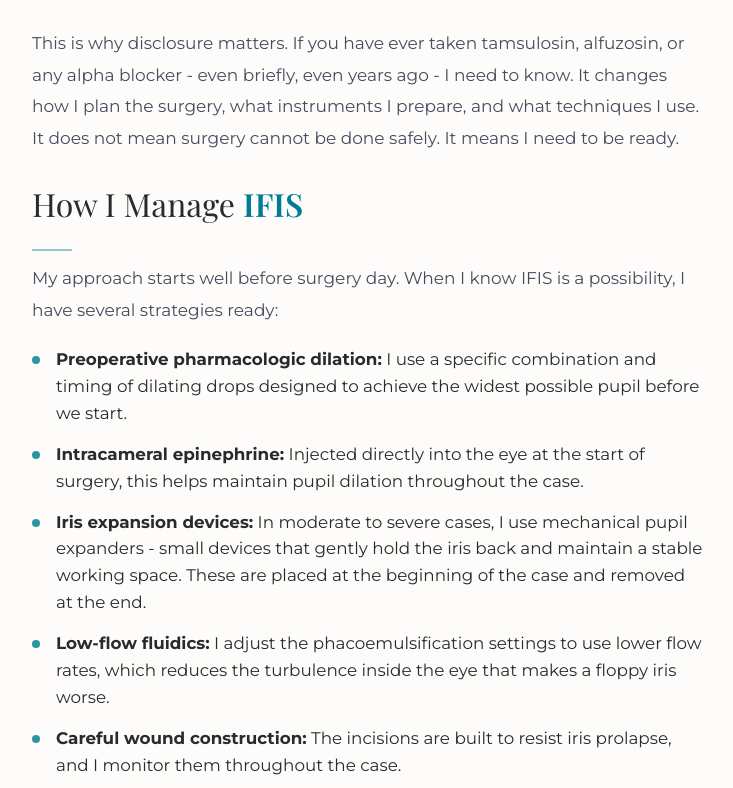
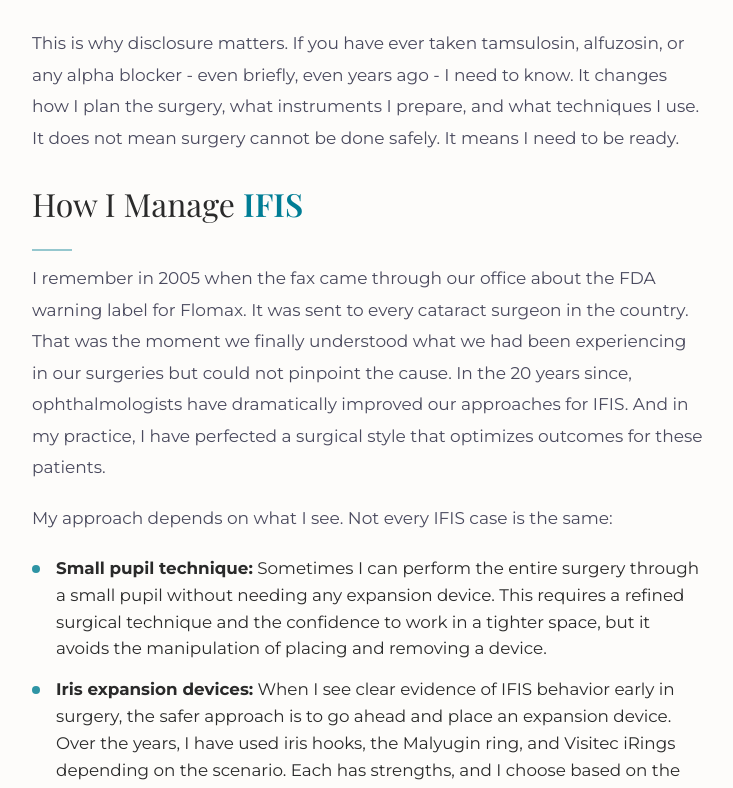
Before and after one commit to drtokuhara/drtokuhara.com, a Next.js app: page /complex-cases/floppy-iris in a window 1280 px wide. Shown: the part 2008-2796 px from the top of the page, without its empty margins (272-1005 px from the left). Built offline with nearby package versions, Linux system fonts and the light colour scheme.

Commit message:
IFIS: 20 years experience, iris hooks/Malyugin/iRings, small pupil technique. PXF: chopping vs divide-and-conquer, segmental rings, staged VR approach

```diff
--- a/app/complex-cases/floppy-iris/page.js
+++ b/app/complex-cases/floppy-iris/page.js
@@ -89,17 +89,20 @@ export default function FloppyIrisPage() {
 
           <h2 className="section-title">How I Manage <strong>IFIS</strong></h2>
           <p className="prose">
-            My approach starts well before surgery day. When I know IFIS is a possibility, I have several strategies ready:
+            I remember in 2005 when the fax came through our office about the FDA warning label for Flomax. It was sent to every cataract surgeon in the country. That was the moment we finally understood what we had been experiencing in our surgeries but could not pinpoint the cause. In the 20 years since, ophthalmologists have dramatically improved our approaches for IFIS. And in my practice, I have perfected a surgical style that optimizes outcomes for these patients.
+          </p>
+          <p className="prose">
+            My approach depends on what I see. Not every IFIS case is the same:
           </p>
           <ul className="content-list">
-            <li><strong>Preoperative pharmacologic dilation:</strong> I use a specific combination and timing of dilating drops designed to achieve the widest possible pupil before we start.</li>
-            <li><strong>Intracameral epinephrine:</strong> Injected directly into the eye at the start of surgery, this helps maintain pupil dilation throughout the case.</li>
-            <li><strong>Iris expansion devices:</strong> In moderate to severe cases, I use mechanical pupil expanders - small devices that gently hold the iris back and maintain a stable working space. These are placed at the beginning of the case and removed at the end.</li>
-            <li><strong>Low-flow fluidics:</strong> I adjust the phacoemulsification settings to use lower flow rates, which reduces the turbulence inside the eye that makes a floppy iris worse.</li>
-            <li><strong>Careful wound construction:</strong> The incisions are built to resist iris prolapse, and I monitor them throughout the case.</li>
+            <li><strong>Small pupil technique:</strong> Sometimes I can perform the entire surgery through a small pupil without needing any expansion device. This requires a refined surgical technique and the confidence to work in a tighter space, but it avoids the manipulation of placing and removing a device.</li>
+            <li><strong>Iris expansion devices:</strong> When I see clear evidence of IFIS behavior early in surgery, the safer approach is to go ahead and place an expansion device. Over the years, I have used iris hooks, the Malyugin ring, and Visitec iRings depending on the scenario. Each has strengths, and I choose based on the specific anatomy and behavior of the iris.</li>
+            <li><strong>Intracameral epinephrine:</strong> Injected directly into the eye at the start of surgery to help maintain pupil dilation throughout the case.</li>
+            <li><strong>Low-flow fluidics:</strong> I adjust the phacoemulsification settings to reduce turbulence inside the eye that makes a floppy iris worse.</li>
+            <li><strong>Prophylactic corneal suture:</strong> If there is any theoretical risk to wound integrity, I will sometimes place a corneal suture at the incision site. This is extremely rare, but having it in my toolbox means I can secure the wound immediately if the iris puts pressure on it.</li>
           </ul>
           <p className="prose">
-            The key is anticipation. When I know what I am walking into, I can prevent problems instead of reacting to them. The surgeons who get into trouble with IFIS are usually the ones who did not ask about medication history or did not plan for the possibility.
+            The key is anticipation and adaptability. I have been managing IFIS for two decades. The surgeons who get into trouble are usually the ones who did not ask about medication history, did not plan for the possibility, or only have one approach in their toolkit.
           </p>
 
           <div className="content-image" style={{margin: '32px 0'}}>
```
Also changed, not shown: app/complex-cases/pseudoexfoliation/page.js (+5 -4 lines).
